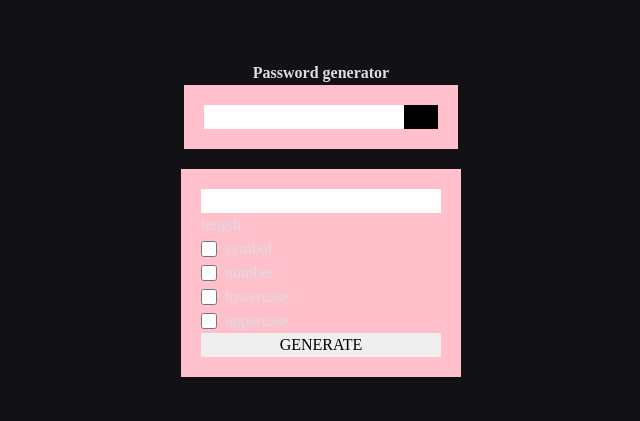
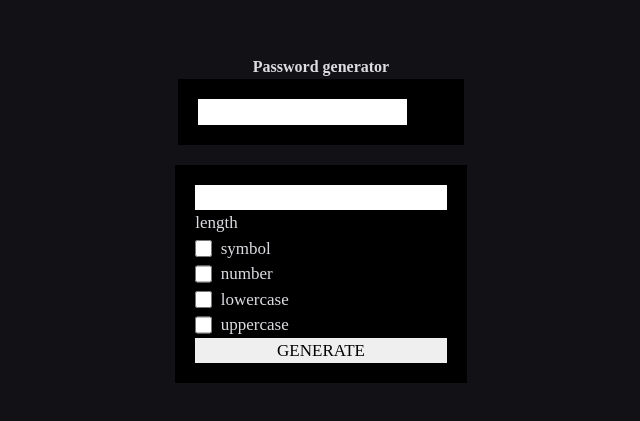
Before and after one commit to PiotrRusiowski/PasswordGenerator, a website built with webpack: page src/index.html in a window 1280 px wide. Shown: the part 171-592 px from the top of the page, without its empty margins (319-959 px from the left). Built offline with nearby package versions, Linux system fonts and the light colour scheme; files whose address does not match are found by name.

Commit message:
add mediaqueries and break points

```diff
--- a/src/css/abstracts/mixins.scss
+++ b/src/css/abstracts/mixins.scss
@@ -2,15 +2,15 @@
 
 @mixin respond($breakpoint) {
   @if $breakpoint == phone {
-    @media only screen and (max-width: 37.5em) { @content };    //600px
+    @media only screen and (min-width:600px ) { @content };    //600px
   }
   @if $breakpoint == tab-port {
-    @media only screen and (max-width: 56.25em) { @content };     //900px
+    @media only screen and (min-width: 768px) { @content };     //900px
   }
-  @if $breakpoint == tab-land {
-    @media only screen and (max-width: 75em) { @content };    //1200px
-  }
-  @if $breakpoint == big-desktop {
-    @media only screen and (min-width: 112.5em) { @content };    //1800
-  }
+  //@if $breakpoint == tab-land {
+  //  @media only screen and () { @content };    //1200px
+  //}
+  //@if $breakpoint == big-desktop {
+  //  @media only screen and () { @content };    //1800
+  //}
 }
--- a/src/css/formManager.scss
+++ b/src/css/formManager.scss
@@ -1,11 +1,10 @@
+@import "./abstracts/mixins";
+
 $backGroundColor : #121116;
 $generatorBgColor : #24232B;
 $fontColor:#DDDCE2;
-//$default-font-size: 1.6rem;
 
 body{
-  background-color: yellow;
-  height: 100vh;
   h1{
     font-size: 1rem;
   }
@@ -22,12 +21,18 @@ body{
       justify-content: center;
       color: $fontColor;
       width:80%;
+      @include respond(tab-port){
+        font-size: 17px;
+      }
       &__box{
         padding:20px;
         margin-bottom: 20px;
         display: flex;
         flex-direction: column;
         background-color: pink;
+        @include respond(tab-port){
+            background-color: black;
+        }
       }
 
     }
```
